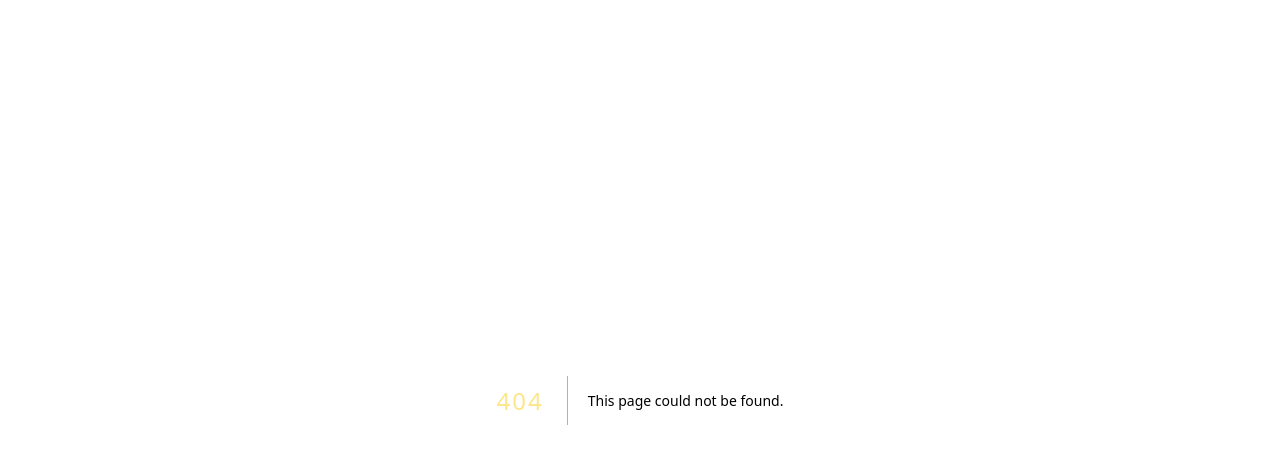
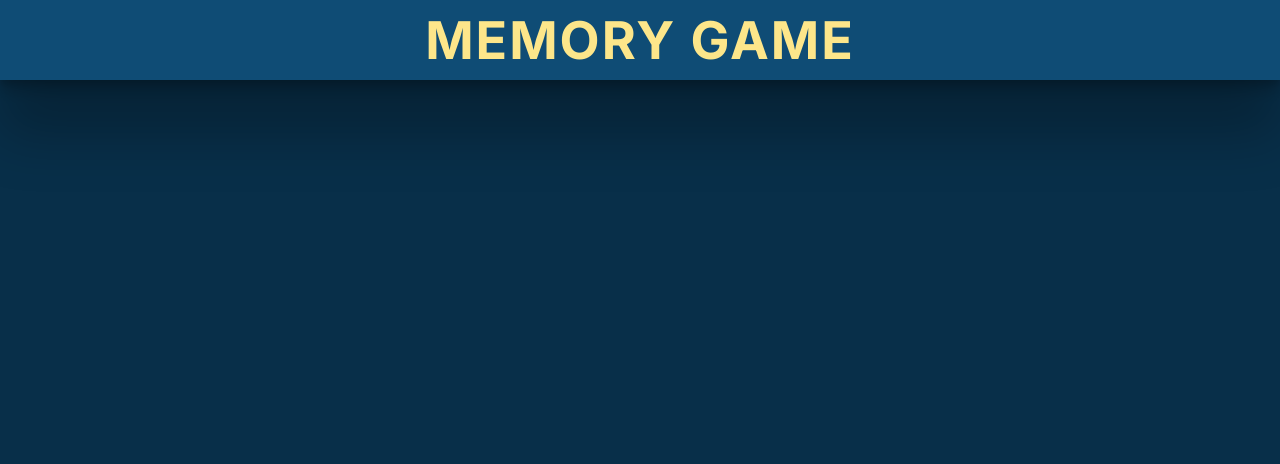
Before and after one commit to yy933/React-memory-game, a Next.js app: page /game in a window 1280 px wide. Before the commit this address had no page. Shown: the top 464 px of the page. Built offline with nearby package versions, Linux system fonts and the light colour scheme.

Commit message:
feat: add Navbar component and game page

```diff
--- /dev/null
+++ b/src/app/game/page.tsx
@@ -0,0 +1,7 @@
+export default function GamePage(){
+  return (
+    <main>
+
+    </main>
+  );
+}
--- a/src/app/globals.css
+++ b/src/app/globals.css
@@ -4,6 +4,7 @@
 
 :root {
   --dark-primary: #082f49;
+  --dark-secondary: #0f4c75;
   --light-primary: #f0f9ff;
   --light-secondary: #cbd5e1;
   --accent: #fde68a;
@@ -14,7 +15,7 @@
 Layout
 ============================*/
 body {
-  font-family: 'Inter', sans-serif;
+  font-family: "Inter", sans-serif;
   background: var(--dark-primary);
   color: var(--light-primary);
   text-align: center;
@@ -28,7 +29,7 @@ main {
   gap: 2em;
   height: 100%;
   min-height: 100vh;
-  padding: 2em;
+  padding: 7rem 2em;
 }
 
 .wrapper {
@@ -37,14 +38,13 @@ main {
   gap: 1.5em;
   background-color: var(--light-secondary);
   color: var(--dark-primary);
-  border-radius: .5em;
+  border-radius: 0.5em;
 }
 
 .wrapper--accent {
   padding: 2em 3em;
   border: 1px solid var(--dark-primary);
   box-shadow: 0 0 5px 2px var(--light-primary);
-
 }
 
 /*===========================
@@ -68,6 +68,21 @@ h1 {
 }
 
 /*===========================
+Navbar
+============================*/
+.navbar {
+  position: fixed;
+  display: flex;
+  justify-content: center;
+  align-items: center;
+  height: 5rem;
+  width: 100%;
+  background-color: var(--dark-secondary);
+  box-shadow: rgba(0, 0, 0, 0.25) 0px 54px 55px,
+    rgba(0, 0, 0, 0.12) 0px -12px 30px, rgba(0, 0, 0, 0.12) 0px 4px 6px,
+    rgba(0, 0, 0, 0.17) 0px 12px 13px, rgba(0, 0, 0, 0.09) 0px -3px 5px;
+}
+/*===========================
 Buttons
 ============================*/
 .btn {
@@ -75,7 +90,7 @@ Buttons
   color: var(--dark-primary);
   font-family: inherit;
   border: 2px solid var(--dark-primary);
-  border-radius: .5em;
+  border-radius: 0.5em;
   cursor: pointer;
 }
 
@@ -85,7 +100,7 @@ Buttons
   font-size: 1.25rem;
   width: max-content;
   margin: 0 auto;
-  padding: .25em .75em;
+  padding: 0.25em 0.75em;
 }
 
 .btn--emoji {
@@ -117,22 +132,22 @@ form {
   gap: 2em;
   font-size: 1.125rem;
   padding: 1em;
-  border-radius: .5em;
+  border-radius: 0.5em;
 }
 
 .form__inner-wrapper {
   display: flex;
   flex-direction: column;
-  gap: .5em;
+  gap: 0.5em;
 }
 
 select {
   background-color: var(--dark-primary);
   color: var(--light-primary);
   font-family: inherit;
-  padding: .5em;
+  padding: 0.5em;
   border: 1px solid var(--dark-primary);
-  border-radius: .5em;
+  border-radius: 0.5em;
   cursor: pointer;
 }
 
@@ -167,7 +182,7 @@ Game
 }
 
 .card-item--selected {
-  transition: .6s;
+  transition: 0.6s;
   transform-style: preserve-3d;
 }
 
--- a/src/app/layout.tsx
+++ b/src/app/layout.tsx
@@ -1,6 +1,7 @@
 import "./globals.css";
 import { Inter } from "next/font/google";
 import { ReactNode } from "react";
+import Navbar from "@/components/Navbar";
 
 export const metadata = {
   title: "Memory Game",
@@ -21,7 +22,10 @@ const inter = Inter({
 export default function RootLayout({ children }: { children: ReactNode }) {
   return (
     <html lang="en">
-      <body className={inter.className}>{children}</body>
+      <body className={inter.className}>
+        <Navbar />
+        {children}
+        </body>
     </html>
   );
 }
--- a/src/app/page.tsx
+++ b/src/app/page.tsx
@@ -3,7 +3,6 @@ import ClientGame from "@/components/ClientGame";
 export default function Home() {
   return (
     <main>
-      <h1>Memory Game</h1>
       <ClientGame />
     </main>
   );
--- /dev/null
+++ b/src/components/Navbar.tsx
@@ -0,0 +1,9 @@
+export default function Navbar() {
+  return(
+    <header>
+      <nav className="navbar">
+        <h1>Memory Game</h1>
+      </nav>
+    </header>
+  )
+}
```
Lines whose indentation alone changed are shown as unchanged.
